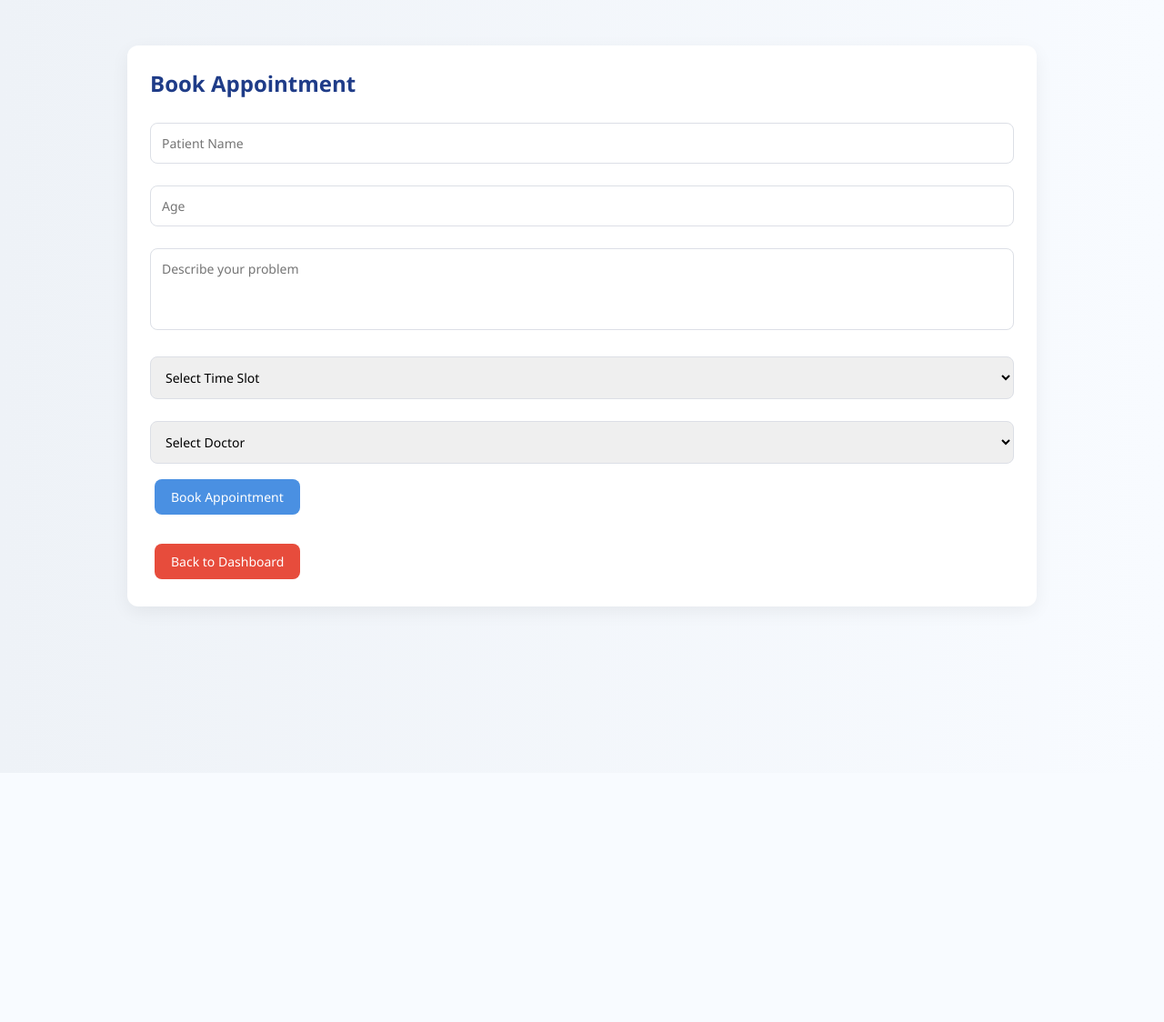
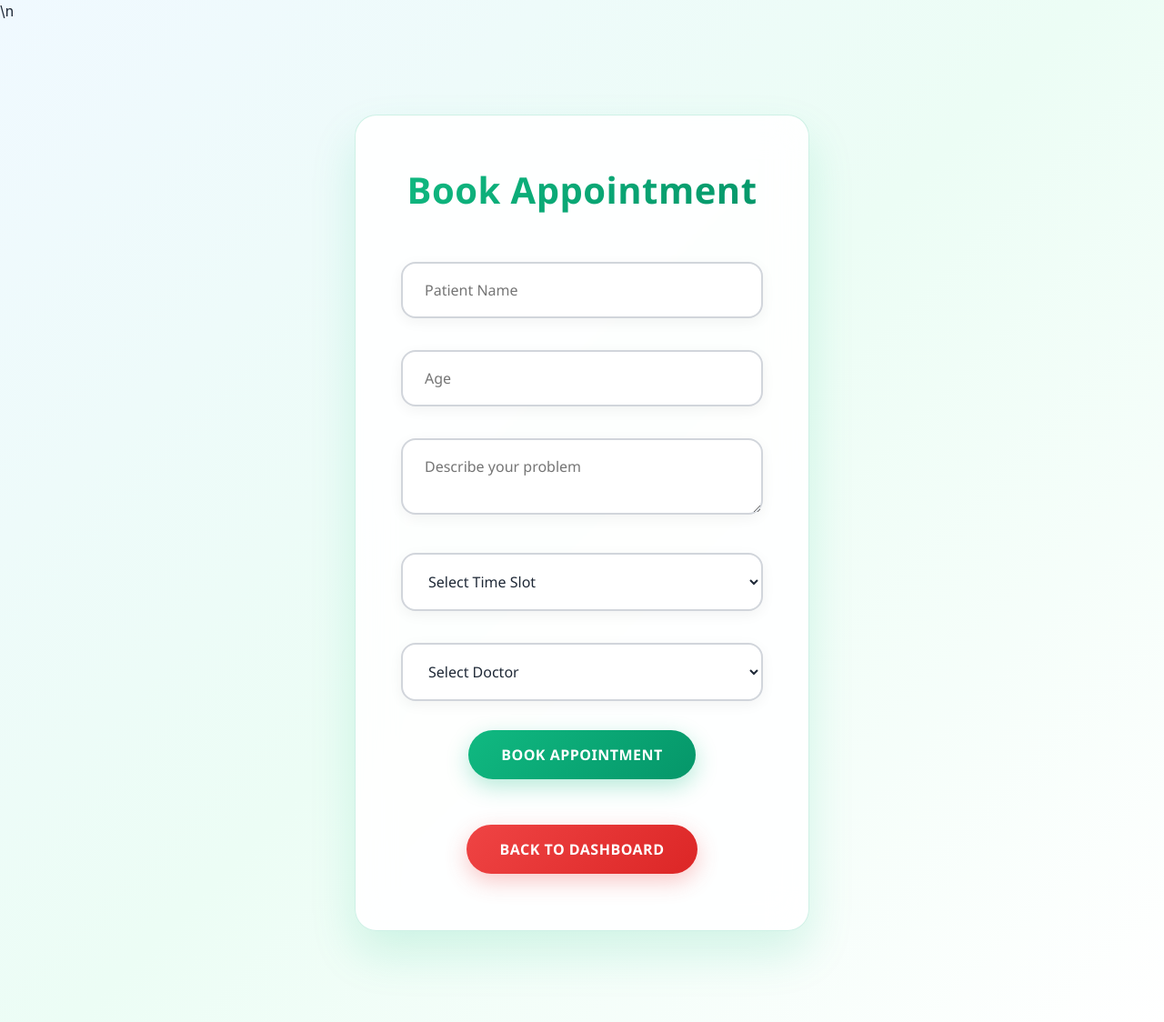
Before and after one commit to morthaspandana1117-byte/Hospital-Appointment-System, a Django app: template appointments/templates/appointments/booking.html in a window 1280 px wide. Shown: the whole page at 91% size. Before the commit the page ends 679 px from the top, so only its background shows below. Run offline with Django 3.2, Linux system fonts and the light colour scheme; the template is opened without the code that fills it, so the values that code supplies are empty.

Commit message:
Modified css

```diff
--- a/appointments/static/appointments/css/styles.css
+++ b/appointments/static/appointments/css/styles.css
@@ -2,173 +2,233 @@
   box-sizing: border-box;
   margin: 0;
   padding: 0;
-  font-family: 'Segoe UI', Roboto, Arial, sans-serif;
+  font-family: 'Segoe UI', Tahoma, Geneva, Verdana, sans-serif;
 }
 
 body {
-  background: linear-gradient(to right, #eef2f7, #f8fbff);
-  color: #2c3e50;
+  background: linear-gradient(135deg, #667eea 0%, #764ba2 100%);
+  color: white;
   min-height: 100vh;
+  line-height: 1.6;
 }
 
 .container {
-  width: 90%;
-  max-width: 1000px;
-  margin: 50px auto;
+  max-width: 1200px;
+  margin: 0 auto;
+  padding: 30px 20px;
 }
 
-.login-box {
-  width: 380px;
-  margin: 100px auto;
-  background: #ffffff;
-  padding: 35px;
-  border-radius: 12px;
-  box-shadow: 0 10px 25px rgba(0, 0, 0, 0.08);
-  text-align: center;
-  transition: 0.3s ease;
-}
-
-.login-box:hover {
-  transform: translateY(-3px);
+/* Headers */
+h1, h2, h3 {
+  color: white;
+  margin-bottom: 1.5rem;
+  font-weight: 600;
+  letter-spacing: 0.5px;
 }
 
 h2 {
-  margin-bottom: 15px;
-  font-weight: 600;
-  color: #1f3c88;
+  font-size: 2.5em;
+  text-align: center;
+  margin-bottom: 2rem;
+  text-shadow: 0 2px 4px rgba(0,0,0,0.1);
 }
 
-h3 {
-  margin: 25px 0 10px;
-  font-weight: 500;
-  color: #34495e;
+/* Login/Register Form */
+.login-box, .form-card {
+  max-width: 500px;
+  margin: 60px auto;
+  background: rgba(255, 255, 255, 0.1);
+  backdrop-filter: blur(20px);
+  border-radius: 25px;
+  padding: 40px;
+  box-shadow: 0 20px 40px rgba(0,0,0,0.2);
+  border: 1px solid rgba(255, 255, 255, 0.2);
+  text-align: center;
 }
 
-p {
-  color: #6c7a89;
-  margin-bottom: 10px;
+.login-box h2 {
+  color: white;
+  text-shadow: 0 2px 4px rgba(0,0,0,0.1);
 }
 
-input,
-textarea,
-select {
+/* Forms */
+input, select, textarea {
   width: 100%;
-  padding: 12px;
-  margin: 12px 0;
-  border-radius: 8px;
-  border: 1px solid #dcdfe6;
-  font-size: 14px;
-  transition: all 0.2s ease;
+  padding: 16px 20px;
+  margin: 15px 0;
+  border: none;
+  border-radius: 15px;
+  font-size: 16px;
+  background: rgba(255, 255, 255, 0.95);
+  color: #2c3e50;
+  transition: all 0.3s ease;
+  box-shadow: 0 4px 15px rgba(0,0,0,0.1);
 }
 
-input:focus,
-textarea:focus,
-select:focus {
+input:focus, select:focus, textarea:focus {
   outline: none;
-  border-color: #4a90e2;
-  box-shadow: 0 0 5px rgba(74, 144, 226, 0.3);
+  transform: translateY(-2px);
+  box-shadow: 0 8px 25px rgba(255,255,255,0.3);
 }
 
-textarea {
-  resize: none;
-  height: 90px;
+label {
+  display: block;
+  margin: 20px 0 8px;
+  font-weight: 600;
+  color: rgba(255, 255, 255, 0.95);
 }
 
+/* Buttons */
 .btn {
-  padding: 10px 18px;
+  display: inline-block;
+  padding: 16px 32px;
   border: none;
-  border-radius: 8px;
+  border-radius: 50px;
   cursor: pointer;
-  font-size: 14px;
-  transition: all 0.2s ease-in-out;
-  margin: 5px;
+  font-size: 16px;
+  font-weight: 600;
+  letter-spacing: 1px;
+  transition: all 0.3s cubic-bezier(0.4, 0, 0.2, 1);
+  margin: 12px;
+  min-width: 180px;
+  box-shadow: 0 6px 20px rgba(0,0,0,0.2);
+  text-transform: uppercase;
+  position: relative;
+  overflow: hidden;
+}
+
+.btn::before {
+  content: '';
+  position: absolute;
+  top: 0;
+  left: -100%;
+  width: 100%;
+  height: 100%;
+  background: linear-gradient(90deg, transparent, rgba(255,255,255,0.3), transparent);
+  transition: left 0.5s;
+}
+
+.btn:hover::before {
+  left: 100%;
 }
 
 .btn-primary {
-  background: #4a90e2;
+  background: linear-gradient(45deg, #ff6b6b, #4ecdc4);
   color: white;
 }
 
 .btn-primary:hover {
-  background: #357abd;
-  transform: translateY(-2px);
+  transform: translateY(-4px);
+  box-shadow: 0 12px 35px rgba(255, 107, 107, 0.5);
 }
 
 .btn-danger {
-  background: #e74c3c;
+  background: linear-gradient(45deg, #ff4757, #ff3838);
   color: white;
 }
 
 .btn-danger:hover {
-  background: #c0392b;
-  transform: translateY(-2px);
+  transform: translateY(-4px);
+  box-shadow: 0 12px 35px rgba(255, 71, 87, 0.5);
 }
 
+/* Tables */
 .table {
   width: 100%;
-  border-collapse: collapse;
-  margin-top: 20px;
-  background: #ffffff;
-  border-radius: 10px;
+  border-collapse: separate;
+  border-spacing: 0 8px;
+  margin: 30px 0;
+  background: rgba(255, 255, 255, 0.1);
+  backdrop-filter: blur(10px);
+  border-radius: 20px;
   overflow: hidden;
-  box-shadow: 0 6px 15px rgba(0, 0, 0, 0.05);
-}
-
-.table th,
-.table td {
-  padding: 14px;
-  text-align: center;
+  box-shadow: 0 15px 35px rgba(0,0,0,0.2);
 }
 
 .table th {
-  background: #4a90e2;
+  background: rgba(255, 255, 255, 0.2);
+  padding: 20px;
   color: white;
-  font-weight: 500;
+  font-weight: 600;
+  text-align: left;
+  text-transform: uppercase;
+  letter-spacing: 1px;
+  font-size: 14px;
 }
 
-.table tr:nth-child(even) {
-  background: #f6f9fc;
+.table td {
+  padding: 20px;
+  background: rgba(255, 255, 255, 0.1);
+  border-bottom: none;
+  transition: all 0.3s ease;
 }
 
-.table tr:hover {
-  background: #eef5ff;
+.table tr:hover td {
+  background: rgba(255, 255, 255, 0.25);
+  transform: scale(1.01);
+}
+
+/* Status badges */
+.status {
+  padding: 8px 16px;
+  border-radius: 25px;
+  font-size: 12px;
+  font-weight: 700;
+  text-transform: uppercase;
+  letter-spacing: 1px;
 }
 
 .status-pending {
-  color: #f39c12;
-  font-weight: 600;
+  background: rgba(245, 101, 101, 0.2);
+  color: #fed7d7;
 }
 
 .status-accepted {
-  color: #27ae60;
-  font-weight: 600;
+  background: rgba(72, 187, 120, 0.2);
+  color: #c6f6d5;
 }
 
 .status-rejected {
-  color: #e74c3c;
-  font-weight: 600;
+  background: rgba(245, 101, 101, 0.2);
+  color: #fed7d7;
 }
 
-.form-card {
-  background: #ffffff;
-  padding: 25px;
-  border-radius: 12px;
-  box-shadow: 0 6px 20px rgba(0, 0, 0, 0.06);
-  margin-top: 20px;
+/* Responsive */
+@media (max-width: 768px) {
+  .container {
+    padding: 20px 15px;
+  }
+
+  .table {
+    font-size: 14px;
+  }
+
+  .table th, .table td {
+    padding: 12px;
+  }
+
+  .btn {
+    width: 100%;
+    margin: 8px 0;
+  }
 }
 
-a {
-  color: #4a90e2;
-  text-decoration: none;
-  font-weight: 500;
+/* Animations */
+@keyframes fadeInUp {
+  from {
+    opacity: 0;
+    transform: translateY(30px);
+  }
+  to {
+    opacity: 1;
+    transform: translateY(0);
+  }
 }
 
-a:hover {
-  text-decoration: underline;
+.container > * {
+  animation: fadeInUp 0.6s ease-out;
 }
 
-.footer-note {
-  margin-top: 15px;
-  font-size: 13px;
-  color: #7f8c8d;
+.btn:active {
+  transform: translateY(0);
 }
--- /dev/null
+++ b/appointments/static/appointments/css/styles_profile.css
@@ -0,0 +1,229 @@
+/* Hospital Theme - White & Green Colors */
+
+* {
+  box-sizing: border-box;
+}
+
+body {
+  background: linear-gradient(135deg, #f0f9ff 0%, #ecfdf5 50%, #ffffff 100%);
+  color: #1f2937;
+  font-family: -apple-system, BlinkMacSystemFont, 'Inter', 'Segoe UI', Roboto, sans-serif;
+  line-height: 1.6;
+  min-height: 100vh;
+}
+
+.container {
+  max-width: 1400px;
+  margin: 0 auto;
+  padding: 40px 20px;
+}
+
+/* Headers */
+h1, h2, h3 {
+  background: linear-gradient(135deg, #10b981, #059669);
+  -webkit-background-clip: text;
+  -webkit-text-fill-color: transparent;
+  background-clip: text;
+  font-weight: 700;
+  margin-bottom: 2rem;
+}
+
+h2 {
+  font-size: 2.5em;
+  text-align: center;
+  text-shadow: none;
+}
+
+/* Login/Register/Profile Forms */
+.login-box, .form-card {
+  max-width: 500px;
+  margin: 60px auto;
+  background: rgba(255, 255, 255, 0.9);
+  backdrop-filter: blur(20px);
+  border-radius: 24px;
+  padding: 50px;
+  box-shadow: 0 25px 50px rgba(16, 185, 129, 0.15);
+  border: 1px solid rgba(16, 185, 129, 0.2);
+  text-align: center;
+}
+
+.login-box h2 {
+  margin-bottom: 2rem;
+}
+
+/* Form Elements */
+input, select, textarea {
+  background: white;
+  border: 2px solid #d1d5db;
+  border-radius: 16px;
+  padding: 18px 24px;
+  font-size: 16px;
+  color: #1f2937;
+  transition: all 0.3s cubic-bezier(0.4, 0, 0.2, 1);
+  box-shadow: 0 4px 15px rgba(0,0,0,0.05);
+  margin-bottom: 20px;
+}
+
+input:focus, select:focus, textarea:focus {
+  outline: none;
+  border-color: #10b981;
+  box-shadow: 0 0 0 4px rgba(16, 185, 129, 0.1), 0 8px 25px rgba(16, 185, 129, 0.15);
+  transform: translateY(-2px);
+}
+
+label {
+  display: block;
+  font-weight: 600;
+  color: #374151;
+  margin: 20px 0 8px;
+}
+
+/* Updated Buttons */
+.btn {
+  position: relative;
+  overflow: hidden;
+  padding: 16px 36px;
+  border-radius: 50px;
+  font-weight: 700;
+  font-size: 16px;
+  text-transform: uppercase;
+  letter-spacing: 0.5px;
+  transition: all 0.3s ease;
+  box-shadow: 0 8px 25px rgba(16, 185, 129, 0.3);
+  margin: 12px;
+  min-width: 200px;
+  border: none;
+  background: linear-gradient(135deg, #10b981, #059669);
+  color: white;
+}
+
+.btn:hover {
+  transform: translateY(-4px);
+  box-shadow: 0 15px 35px rgba(16, 185, 129, 0.4);
+}
+
+.btn:active {
+  transform: translateY(-1px);
+}
+
+.btn-danger {
+  background: linear-gradient(135deg, #ef4444, #dc2626);
+  box-shadow: 0 8px 25px rgba(239, 68, 68, 0.3);
+}
+
+.btn-danger:hover {
+  box-shadow: 0 15px 35px rgba(239, 68, 68, 0.4);
+}
+
+/* Tables */
+.table {
+  background: rgba(255, 255, 255, 0.95);
+  backdrop-filter: blur(20px);
+  border-radius: 24px;
+  overflow: hidden;
+  box-shadow: 0 20px 40px rgba(16, 185, 129, 0.1);
+  margin: 30px 0;
+  border: 1px solid rgba(16, 185, 129, 0.1);
+}
+
+.table th {
+  background: linear-gradient(135deg, #10b981, #059669);
+  color: white;
+  padding: 22px;
+  font-weight: 700;
+  text-transform: uppercase;
+  letter-spacing: 1px;
+  font-size: 14px;
+}
+
+.table td {
+  padding: 22px;
+  border-bottom: 1px solid rgba(229, 231, 235, 0.5);
+  transition: all 0.3s ease;
+}
+
+.table tr:hover {
+  background: rgba(16, 185, 129, 0.05);
+  transform: scale(1.01);
+}
+
+/* Status Badges */
+.status {
+  padding: 10px 24px;
+  border-radius: 25px;
+  font-weight: 700;
+  font-size: 13px;
+  letter-spacing: 0.5px;
+  box-shadow: 0 4px 15px rgba(0,0,0,0.1);
+}
+
+.status-pending {
+  background: rgba(245, 101, 101, 0.1);
+  color: #dc2626;
+  border: 1px solid rgba(245, 101, 101, 0.3);
+}
+
+.status-accepted {
+  background: rgba(16, 185, 129, 0.1);
+  color: #059669;
+  border: 1px solid rgba(16, 185, 129, 0.3);
+}
+
+.status-rejected {
+  background: rgba(245, 101, 101, 0.1);
+  color: #dc2626;
+  border: 1px solid rgba(245, 101, 101, 0.3);
+}
+
+/* Responsive Design */
+@media (max-width: 768px) {
+  .container {
+    padding: 20px;
+  }
+
+  .login-box, .form-card {
+    margin: 20px auto;
+    padding: 30px;
+  }
+
+  .btn {
+    width: 100%;
+    margin: 10px 0;
+  }
+
+  .table {
+    font-size: 14px;
+  }
+
+  .table th, .table td {
+    padding: 15px;
+  }
+}
+
+/* Smooth Animations */
+@keyframes fadeInUp {
+  from {
+    opacity: 0;
+    transform: translateY(40px);
+  }
+  to {
+    opacity: 1;
+    transform: translateY(0);
+  }
+}
+
+.container > * {
+  animation: fadeInUp 0.6s ease-out forwards;
+}
+
+/* Links */
+a {
+  color: #10b981;
+  text-decoration: none;
+  font-weight: 600;
+  transition: color 0.3s ease;
+}
+
+a:hover {
+  color: #059669;
+}
--- a/appointments/templates/appointments/booking.html
+++ b/appointments/templates/appointments/booking.html
@@ -3,7 +3,7 @@
 <html>
 <head>
     <title>Book Appointment</title>
-    <link rel="stylesheet" href="{% static 'appointments/css/styles.css' %}">
+    <link rel="stylesheet" href="{% static 'appointments/css/styles.css' %}">\n    <link rel="stylesheet" href="{% static 'appointments/css/styles_profile.css' %}">
 </head>
 <body>
 
--- a/appointments/templates/appointments/doctor-details.html
+++ b/appointments/templates/appointments/doctor-details.html
@@ -3,7 +3,7 @@
 <html>
 <head>
   <title>Doctor Profile</title>
-  <link rel="stylesheet" href="{% static 'appointments/css/styles.css' %}">
+    <link rel="stylesheet" href="{% static 'appointments/css/styles.css' %}">\n    <link rel="stylesheet" href="{% static 'appointments/css/styles_profile.css' %}">
 </head>
 <body>
 
--- a/appointments/templates/appointments/login.html
+++ b/appointments/templates/appointments/login.html
@@ -3,7 +3,7 @@
 <html>
 <head>
     <title>Login</title>
-    <link rel="stylesheet" href="{% static 'appointments/css/styles.css' %}">
+    <link rel="stylesheet" href="{% static 'appointments/css/styles.css' %}">\n    <link rel="stylesheet" href="{% static 'appointments/css/styles_profile.css' %}">
 </head>
 <body>
 
--- a/appointments/templates/appointments/register.html
+++ b/appointments/templates/appointments/register.html
@@ -3,7 +3,7 @@
 <html>
 <head>
     <title>Register</title>
-    <link rel="stylesheet" href="{% static 'appointments/css/styles.css' %}">
+    <link rel="stylesheet" href="{% static 'appointments/css/styles.css' %}">\n    <link rel="stylesheet" href="{% static 'appointments/css/styles_profile.css' %}">
 </head>
 <body>
 
--- a/appointments/urls.py
+++ b/appointments/urls.py
@@ -22,5 +22,5 @@
 
     path('send-email/<int:appointment_id>/', views.send_status_email, name='send-email'),
 
-    path('edit-profile/', views.edit_profile, name='edit-profile'),
+    path('profile/', views.edit_profile, name='profile'),
 ]
```
Also changed, not shown: appointments/templates/appointments/admin-dashboard.html (+2 -6 lines), appointments/templates/appointments/doctor-dashboard.html (+2 -6 lines), appointments/templates/appointments/patient-dashboard.html (+2 -6 lines), appointments/templates/appointments/profile.html (+27 -7 lines), appointments/views.py (+28 -6 lines).
